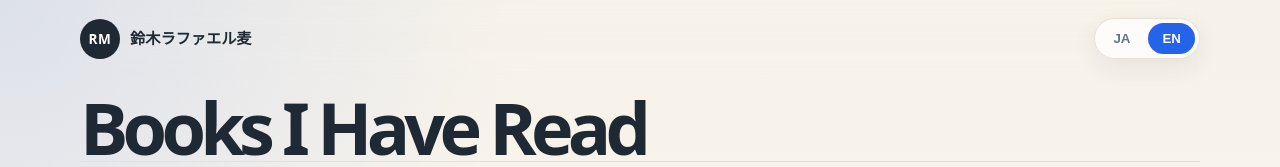
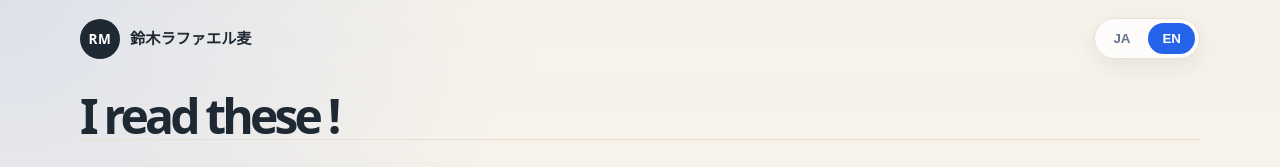
Before and after one commit to Bioinfo-Rafael/RafaelMugiSuzuki, a plain HTML site: page index.html in a window 1280 px wide. Shown: the top 167 px of the page. Drawn offline with Linux system fonts and the light colour scheme.

Commit message:
Restore home page and refine reading index

```diff
--- a/assets/css/style.css
+++ b/assets/css/style.css
@@ -440,6 +440,7 @@ h3 {
 
 .book-index-head h1 {
   margin: 0;
+  font-size: clamp(1.8rem, 4.5vw, 3rem);
 }
 
 .book-index-grid {
--- a/index.html
+++ b/index.html
@@ -87,8 +87,8 @@
 
   <main class="book-index-main">
     <section class="page-head book-index-head">
-      <h1 data-lang="ja">過去に読んだ本</h1>
-      <h1 data-lang="en" hidden>Books I Have Read</h1>
+      <h1 data-lang="ja">読んだ！</h1>
+      <h1 data-lang="en" hidden>I read these !</h1>
     </section>
 
     <section class="section book-index-grid">
```
